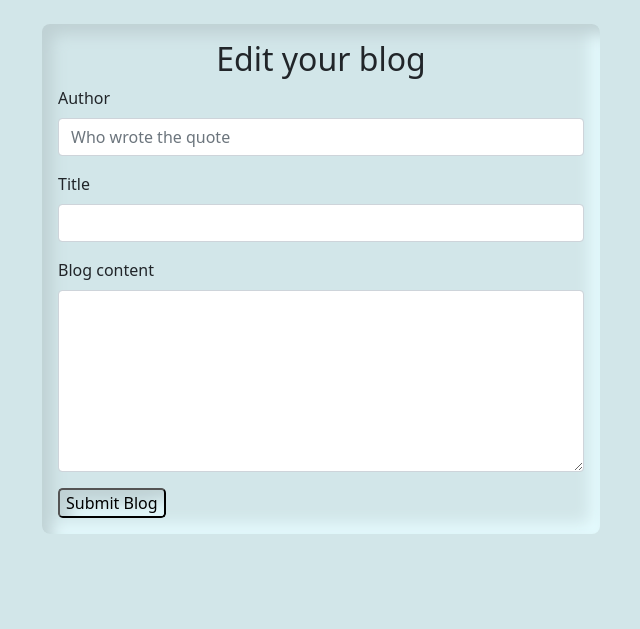
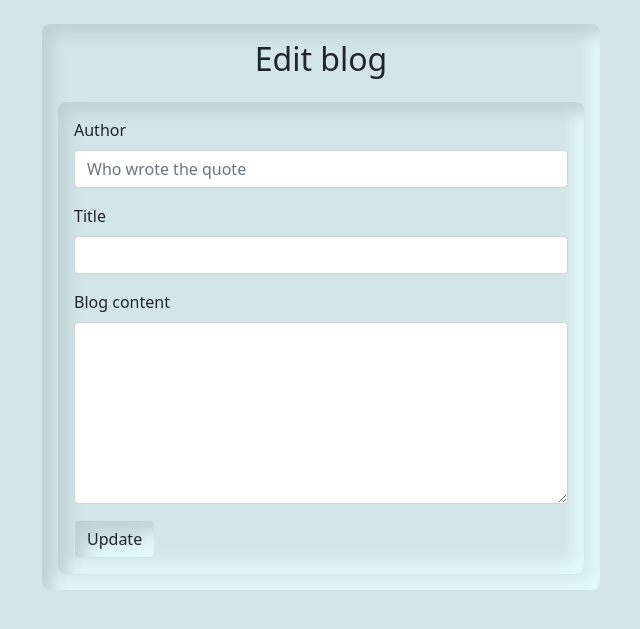
Before and after one commit to Kisavi/Blog-Site, a Flask app: page /edit/2 in a window 1280 px wide. Shown: the part 56-685 px from the top of the page, without its empty margins (319-959 px from the left). Run offline with Flask 2, Linux system fonts and the light colour scheme; a user stored in the database is signed in; data comes from the database, SQL or seed files in the repository; both versions use the stored data as it was after the commit.

Commit message:
optimize the blog update form

```diff
--- a/app/templates/blog_edit.html
+++ b/app/templates/blog_edit.html
@@ -4,8 +4,8 @@
   <div class="row">
     <div class="col-md-3"></div>
     <div class="col-md-6 blog-form">
-          <form method="POST">
-         <h2 class="text-center">Edit your blog</h2>
+      <h2 class="text-center mb-3">Edit blog</h2>
+      <form class="blog-form" method="POST">
         <div class="mb-3">
           <label for="author" class="form-label">Author</label>
           <input type="text" class="form-control" name="author" id="author" placeholder="Who wrote the quote" required>
@@ -18,7 +18,7 @@
           <label for="content" class="form-label">Blog content</label>
           <textarea class="form-control" id="content" name="content" rows="7"></textarea>
         </div>
-               <button type="submit" class="submit">Submit Blog</button>
+        <button type="submit" class="btn submit">Update</button>
       </form>
     </div>
     <div class="col-md-3"></div>
--- a/app/templates/home.html
+++ b/app/templates/home.html
@@ -7,7 +7,7 @@
             <div class="col-md-6 quote-container">
                 <div class="card quote-card">
                   <div class="card-header">
-                    Quote
+                    Random Quote
                   </div>
                   <div class="card-body">
                     <blockquote class="blockquote mb-0">
```
Also changed, not shown: app/blog.db. Lines whose indentation alone changed are shown as unchanged.
